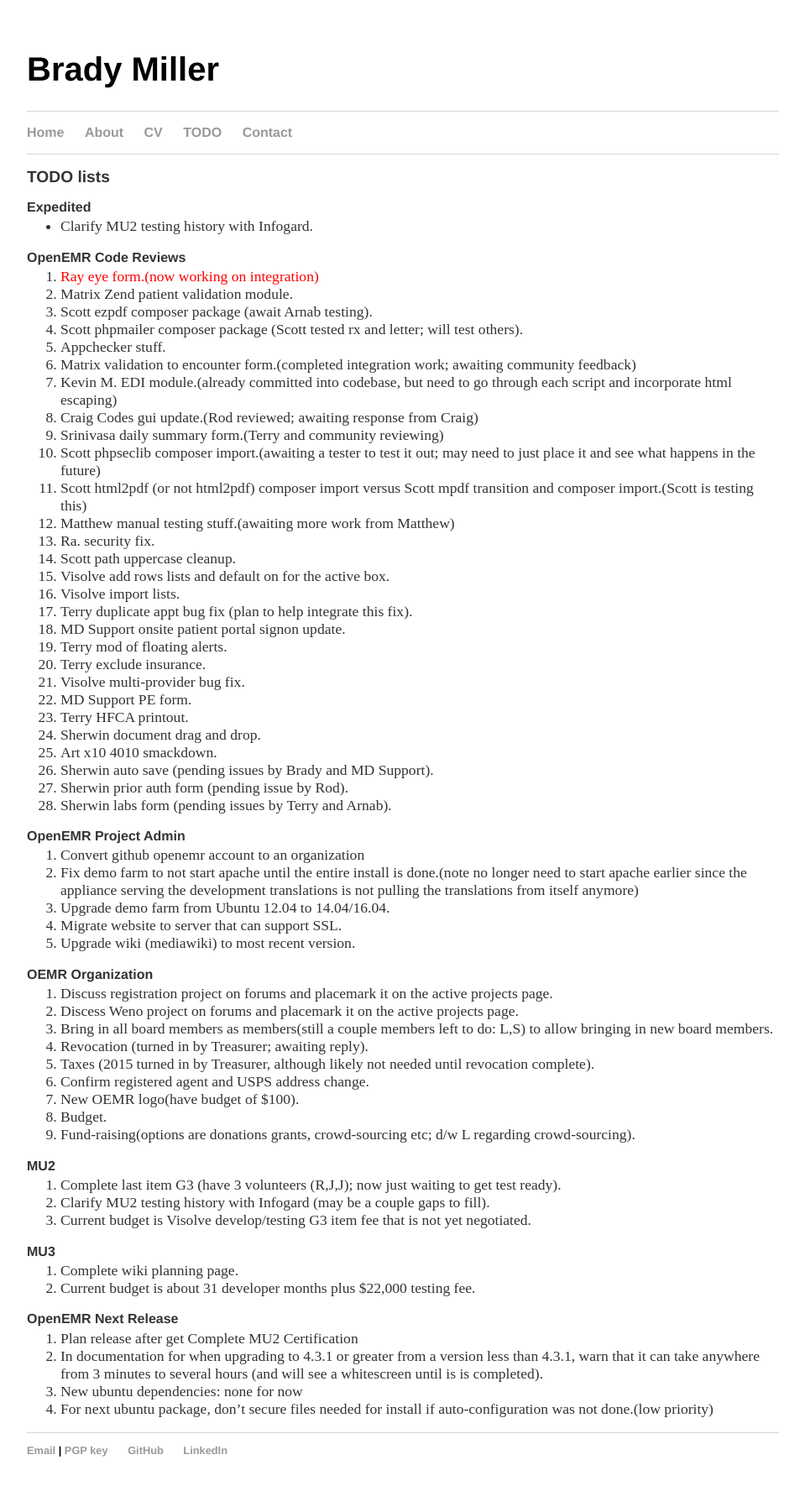
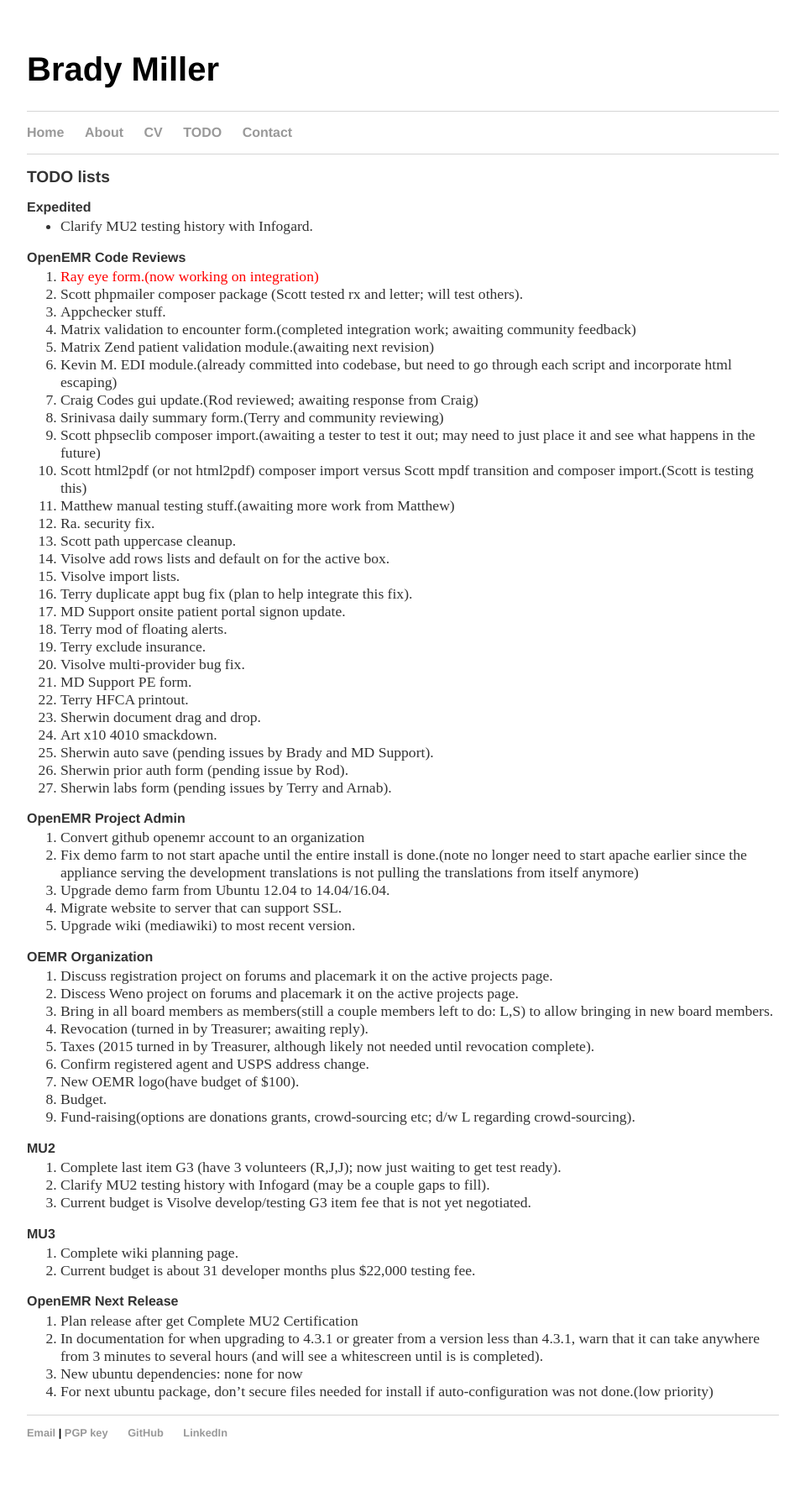
Before and after one commit to bradymiller/bradymiller.github.io, a Jekyll site: the page built from todo/index.md, in a window 1280 px wide. Shown: the whole page at 84% size, without its empty margins (160-1119 px from the left). Built offline with Jekyll 4.4.1, drawn with Linux system fonts in a browser that asks for light colours; after the commit the page ends 1774 px from its top, so only the background shows below that.

Commit message:
Update todo list

```diff
--- a/todo/index.md
+++ b/todo/index.md
@@ -8,11 +8,10 @@
 
 ### OpenEMR Code Reviews
 1. <span style="color: red">Ray eye form.(now working on integration)</span>
-1. Matrix Zend patient validation module.
-1. Scott ezpdf composer package (await Arnab testing).
 1. Scott phpmailer composer package (Scott tested rx and letter; will test others).
 1. Appchecker stuff.
 1. Matrix validation to encounter form.(completed integration work; awaiting community feedback)
+1. Matrix Zend patient validation module.(awaiting next revision)
 1. Kevin M. EDI module.(already committed into codebase, but need to go through each script and incorporate html escaping)
 1. Craig Codes gui update.(Rod reviewed; awaiting response from Craig)
 1. Srinivasa daily summary form.(Terry and community reviewing)
```
